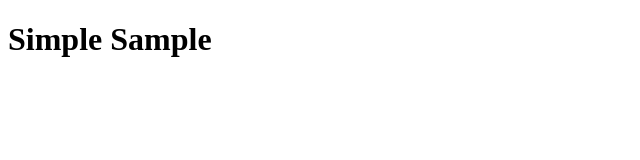
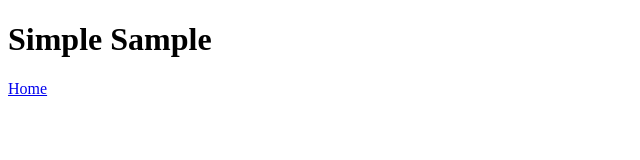
Before and after one commit to stephen-d-goodson/site-1, a plain HTML site: page index.html in a window 1280 px wide. Shown: the full height of the page, 0-640 px from the left. Drawn offline with Linux system fonts and the light colour scheme.

Commit message:
Update index.html

```diff
--- a/index.html
+++ b/index.html
@@ -9,6 +9,7 @@
     <div style="width: 20%; height: 80%; background-color: blue; float:left;">
         <div id="nav1" style="width: 100%; height: 50%;"></div>
     </div>
+    <div><a href="https://stephen-d-goodson.github.io">Home</a></div>
     <div style="width: 80%; height: 80%; background-color: green; float:right;">
         <div id="dossierContainer1" style="width: 80%; height: 100%;"></div>
     </div>
```
